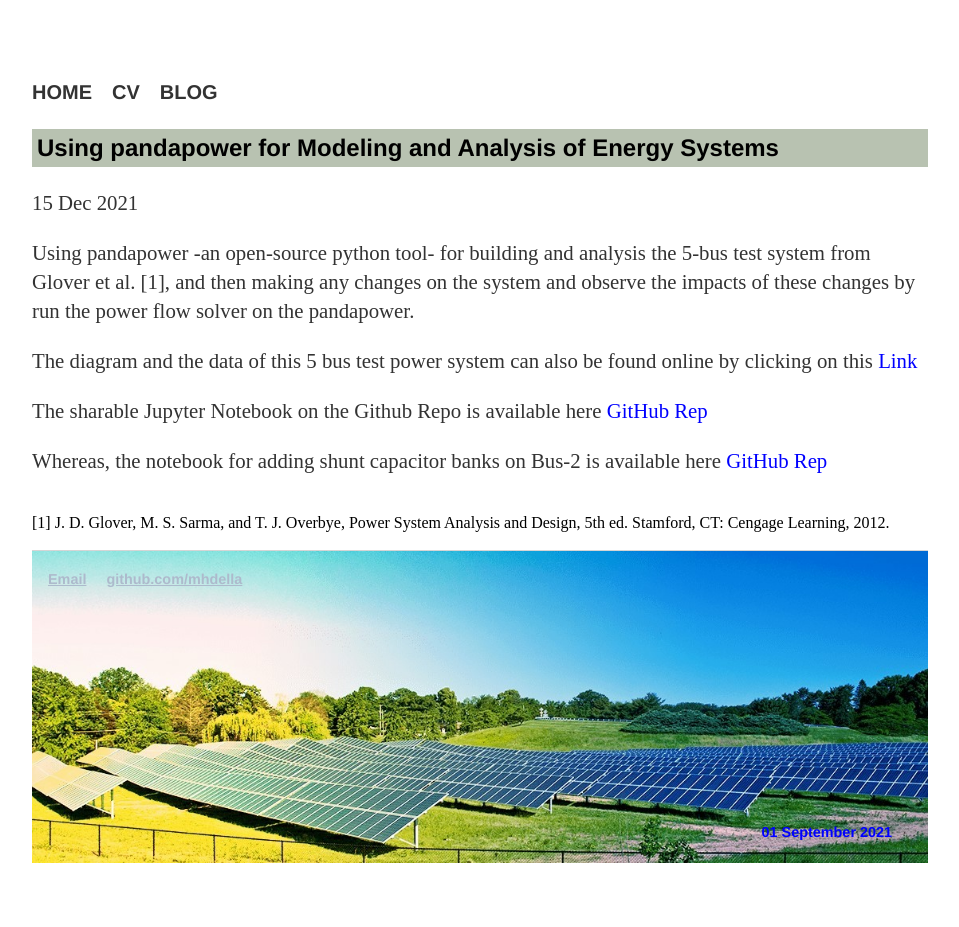
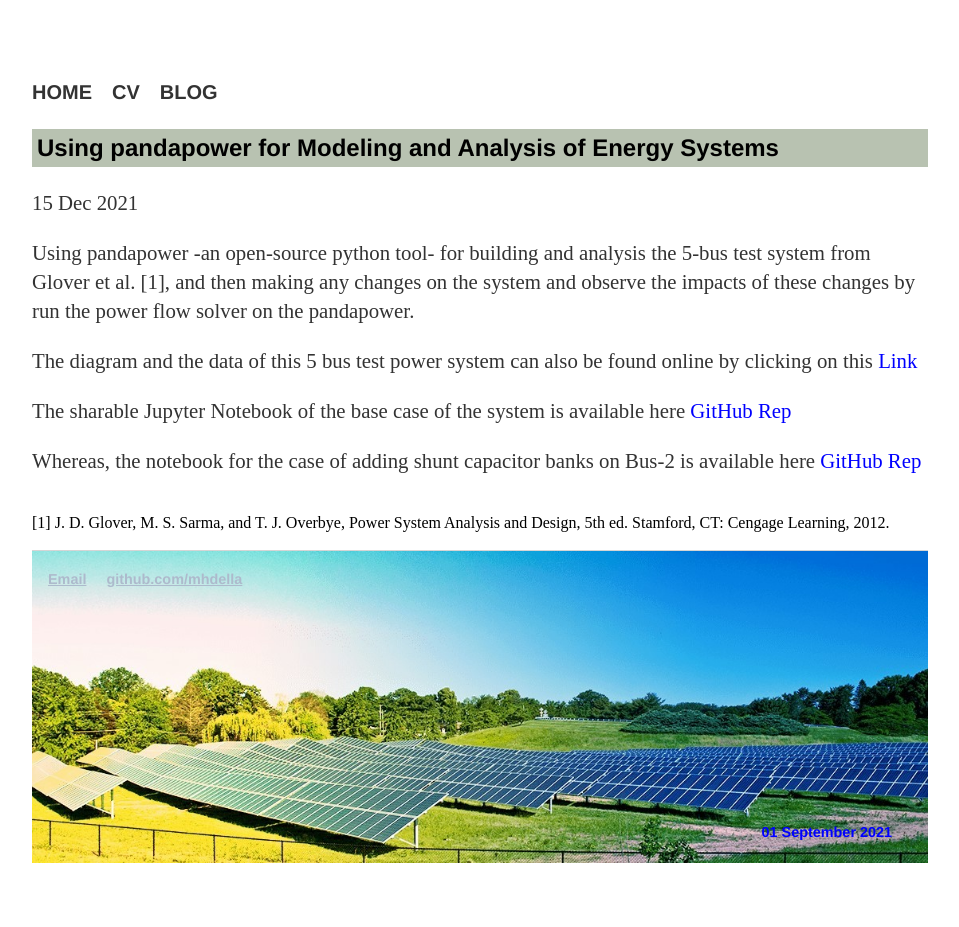
Before and after one commit to MohamedAbuella/MohamedAbuella.github.io, a Jekyll site: the page built from _posts/2021-12-15-five=bus-test-power-system-from-Glover-&-Sarma-Textbook.html, in a window 1280 px wide. Shown: the whole page, without its empty margins (160-1119 px from the left). Built offline with Jekyll 4.4.1, drawn with Linux system fonts in a browser that asks for light colours; nearby versions of some CDN libraries; a script that is not in the unit is left out; comment, search, counter and statistics services are not loaded.

Commit message:
Update 2021-12-15-five=bus-test-power-system-from-Glover-&-Sarma-Textbook.html

```diff
--- a/_posts/2021-12-15-five=bus-test-power-system-from-Glover-&-Sarma-Textbook.html
+++ b/_posts/2021-12-15-five=bus-test-power-system-from-Glover-&-Sarma-Textbook.html
@@ -7,8 +7,8 @@
 ---
 <p> Using pandapower -an open-source python tool- for building and analysis the 5-bus test system from Glover et al. [1], and then making any changes on the system and observe the impacts of these changes by run the power flow solver on the pandapower.
 <p>The diagram and the data of this 5 bus test power system can also be found online by clicking on this <a href="https://al-roomi.org/component/content/article?id=76:5-bus-system-glover-s-book" target="_blank" style="color:blue"> Link </a> </p>
-<p>The sharable Jupyter Notebook on the Github Repo is available here <a href="https://github.com/mhdella/IEEE-test-bus-systems-by-Pandapower/blob/main/5bus_system_glover.ipynb" target="_blank" style="color:blue"> GitHub Rep </a> </p>
-<p>Whereas, the notebook for adding shunt capacitor banks on Bus-2 is available here <a href="https://github.com/mhdella/IEEE-test-bus-systems-by-Pandapower/blob/main/5bus_system_glover_Add_Shunt.ipynb" target="_blank" style="color:blue"> GitHub Rep </a> </p>
+<p>The sharable Jupyter Notebook of the base case of the system is available here <a href="https://github.com/mhdella/IEEE-test-bus-systems-by-Pandapower/blob/main/5bus_system_glover.ipynb" target="_blank" style="color:blue"> GitHub Rep </a> </p>
+<p>Whereas, the notebook for the case of adding shunt capacitor banks on Bus-2 is available here <a href="https://github.com/mhdella/IEEE-test-bus-systems-by-Pandapower/blob/main/5bus_system_glover_Add_Shunt.ipynb" target="_blank" style="color:blue"> GitHub Rep </a> </p>
 <br> [1] J. D. Glover, M. S. Sarma, and T. J. Overbye, Power System Analysis and Design, 5th ed. Stamford, CT: Cengage Learning, 2012.
 <br>
 <br>
```
